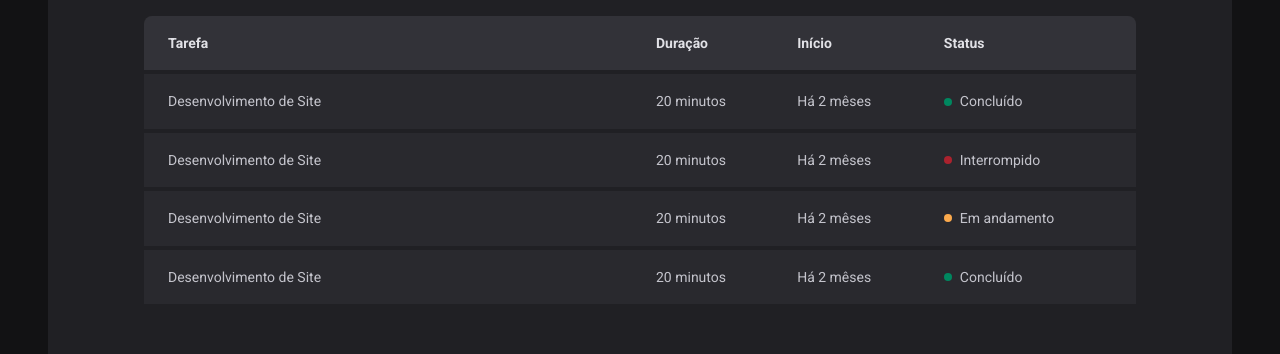
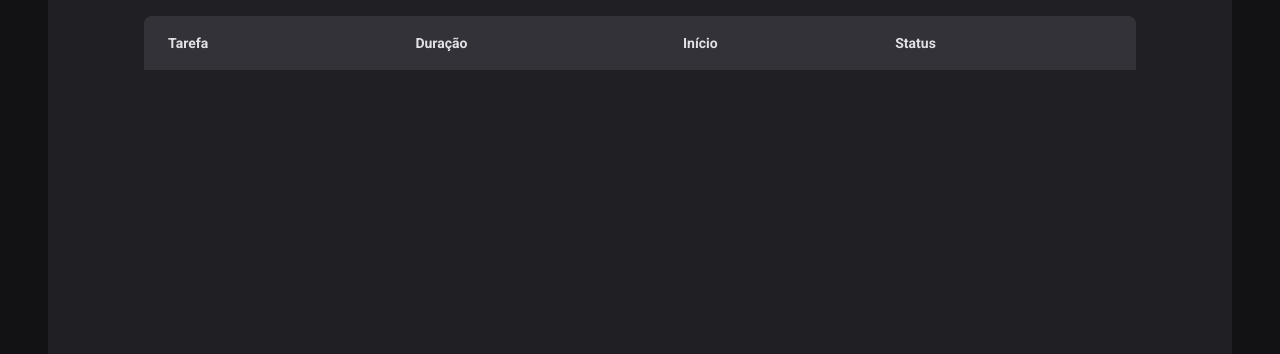
Before and after one commit to WilliamWJD/ignite-timer, a React (Vite) app: page /history in a window 1280 px wide. Shown: the part 220-574 px from the top of the page. Built offline with nearby package versions, Linux system fonts and the light colour scheme.

Commit message:
feat: listando cycles historico

```diff
--- a/src/contexts/CycleContext.tsx
+++ b/src/contexts/CycleContext.tsx
@@ -15,6 +15,7 @@
 }
 
 interface CyclesContextType {
+  cycles: Cycle[]
   activeCycle: Cycle | undefined
   activeCycleId: string | null
   amountSecondsPassed: number
@@ -47,6 +48,7 @@
     setCycles((state) =>
       state.map((cycle) => {
         if (cycle.id === activeCycleId) {
+          setActiveCycleId(null)
           return { ...cycle, finishedDate: new Date() }
         } else {
           return cycle
@@ -87,6 +89,7 @@
   return (
     <CyclesContext.Provider
       value={{
+        cycles,
         activeCycle,
         activeCycleId,
         markCurrentCycleAsFinished,
--- a/src/pages/History/index.tsx
+++ b/src/pages/History/index.tsx
@@ -1,6 +1,13 @@
+import { useContext } from 'react'
+import { formatDistanceToNow } from 'date-fns'
+import { ptBR } from 'date-fns/locale/pt-BR'
+
 import { HistoryContainer, HistoryList, Status } from './styles'
+import { CyclesContext } from '../../contexts/CycleContext'
 
 export function History() {
+  const { cycles } = useContext(CyclesContext)
+
   return (
     <HistoryContainer>
       <h1>Meu histórico</h1>
@@ -17,38 +24,31 @@
           </thead>
 
           <tbody>
-            <tr>
-              <td>Desenvolvimento de Site</td>
-              <td>20 minutos</td>
-              <td>Há 2 mêses</td>
-              <td>
-                <Status statusColor="green">Concluído</Status>
-              </td>
-            </tr>
-            <tr>
-              <td>Desenvolvimento de Site</td>
-              <td>20 minutos</td>
-              <td>Há 2 mêses</td>
-              <td>
-                <Status statusColor="red">Interrompido</Status>
-              </td>
-            </tr>
-            <tr>
-              <td>Desenvolvimento de Site</td>
-              <td>20 minutos</td>
-              <td>Há 2 mêses</td>
-              <td>
-                <Status statusColor="yellow">Em andamento</Status>
-              </td>
-            </tr>
-            <tr>
-              <td>Desenvolvimento de Site</td>
-              <td>20 minutos</td>
-              <td>Há 2 mêses</td>
-              <td>
-                <Status statusColor="green">Concluído</Status>
-              </td>
-            </tr>
+            {cycles.map((cycle) => (
+              <tr key={cycle.id}>
+                <td>{cycle.task}</td>
+                <td>{cycle.minutesAmount} minutos</td>
+                <td>
+                  {formatDistanceToNow(cycle.startDate, {
+                    addSuffix: true,
+                    locale: ptBR,
+                  })}
+                </td>
+                <td>
+                  {cycle.finishedDate && (
+                    <Status statusColor="green">Concluído</Status>
+                  )}
+
+                  {cycle.interruptedDate && (
+                    <Status statusColor="red">Imterrompido</Status>
+                  )}
+
+                  {!cycle.finishedDate && !cycle.interruptedDate && (
+                    <Status statusColor="yellow">Em andamento</Status>
+                  )}
+                </td>
+              </tr>
+            ))}
           </tbody>
         </table>
       </HistoryList>
```
